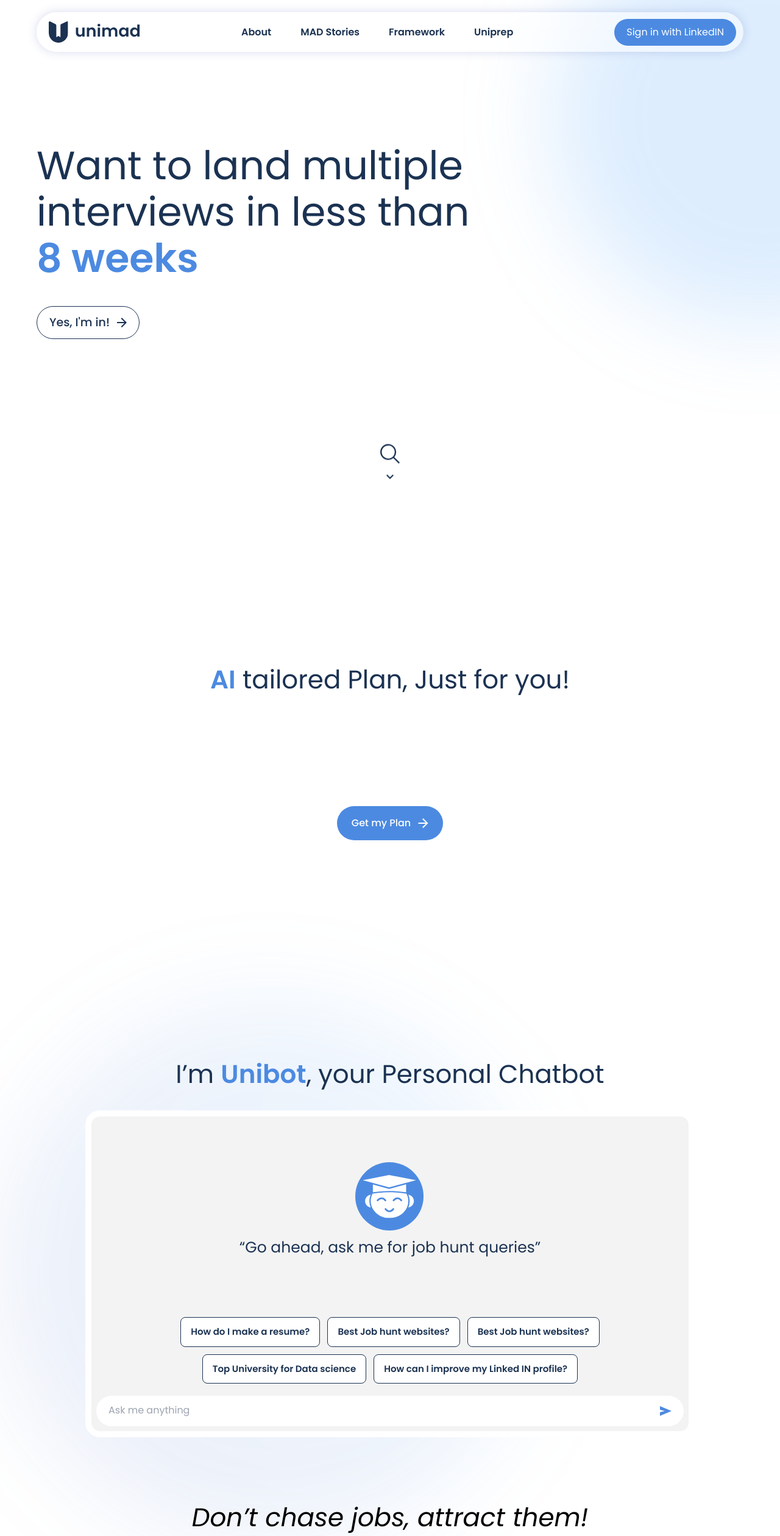
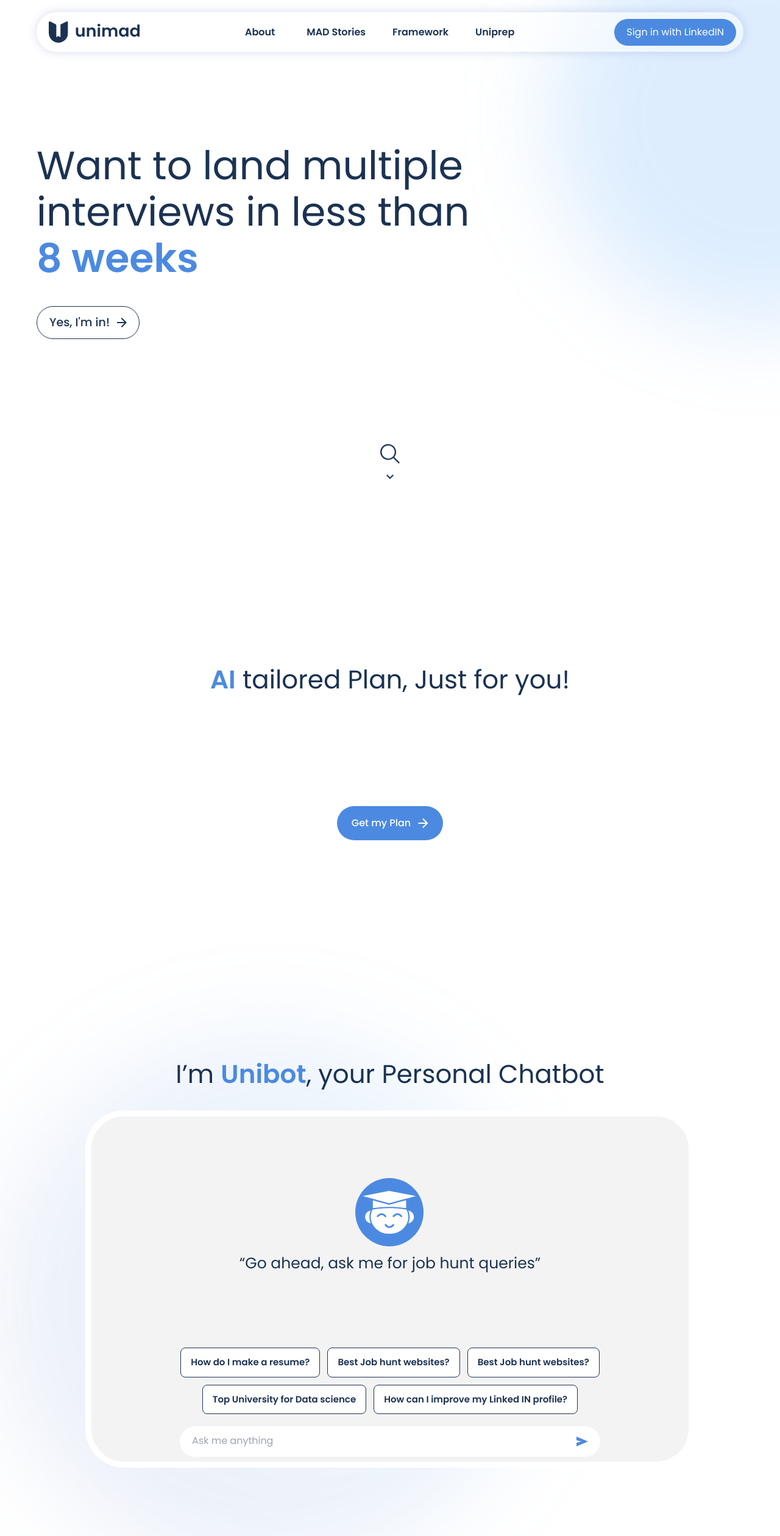
Before and after one commit to sulaimanwebdev/Unimad-V2, a Next.js app: page / in a window 1280 px wide. Shown: the top 2519 px of the page at 61% size. Built offline with nearby package versions, Linux system fonts and the light colour scheme; grey boxes are pictures that could not be loaded.

Commit message:
new changes added

```diff
--- a/src/components/ChatBotHome.js
+++ b/src/components/ChatBotHome.js
@@ -85,9 +85,9 @@ const ChatBotHome = () => {
   };
 
   return (
-    <div className={`relative bg-[#F3F3F3] border-[10px] border-white rounded-3xl order-2 md2:order-none md2:col-start-1 w-full p-2 ${isChatVisible && "visible"}`}>
+    <div className={`relative bg-[#F3F3F3] border-[10px] border-white rounded-[40px] md:rounded-[64px] order-2 md2:order-none md2:col-start-1 w-full p-2 ${isChatVisible && "visible"}`}>
       {!isChatVisible && (
-        <div className="flex items-center justify-end gap-24 flex-col text-center min-h-[450px] bg-[#F3F3F3] rounded-xl p-5">
+        <div className="flex items-center justify-end gap-24 lg:gap-[120px] flex-col text-center min-h-[450px] lg:min-h-[500px] bg-[#F3F3F3] rounded-[40px] md:rounded-[64px] p-5">
           <div>
            <img src="/images/bot.svg" alt="bot icon" className="mx-auto mb-2" />
            <div className="text-[25px]">“Go ahead, ask me for job hunt queries”</div>
@@ -105,7 +105,7 @@ const ChatBotHome = () => {
 
       {isChatVisible && (
         <>
-          <div ref={chatbotScrollRef} className={`customScroll relative bg-[#F3F3F3] rounded-xl h-[450px]  overflow-x-hidden overflow-y-auto px-3 py-3`}>
+          <div ref={chatbotScrollRef} className={`customScroll relative bg-[#F3F3F3] rounded-[40px] md:rounded-[64px] h-[450px] overflow-x-hidden overflow-y-auto px-3 py-3`}>
             <div className="flex flex-col justify-end min-h-[450px] gap-12">
 
             {botMessages.map((message, index) => (
@@ -163,7 +163,7 @@ const ChatBotHome = () => {
           </div>
           </>
       )}
-          <div className={`flex items-end gap-2 bg-white overflow-hidden min-h-[50px] max-h-[400px] pl-5 ${textareaHeight < 70 ? "rounded-full" : "rounded-lg"}`}>
+          <div className={`flex items-end gap-2 bg-white overflow-hidden w-full max-w-[690px] min-h-[50px] max-h-[400px] mx-auto pl-5 ${textareaHeight < 70 ? "rounded-full" : "rounded-lg"}`}>
             <textarea
               placeholder="Ask me anything"
               value={inputValue}
@@ -185,7 +185,7 @@ const ChatBotHome = () => {
 
 
        {blurChat &&
-       <div className="absolute top-0 left-0 flex items-center justify-center gap-7 flex-col w-full h-full p-5" style={{backdropFilter: "blur(8px)"}}>
+       <div className="absolute top-0 left-0 flex items-center justify-center rounded-[40px] lg:rounded-[64px] gap-7 flex-col w-full h-full p-5" style={{backdropFilter: "blur(8px)"}}>
         <div className="text-[35px] sm3:text-[42px] text-center"><span className="text-main font-semibold">Sign in</span> for more prompts</div>
         <button className="button2 bg-main transition hover:bg-main-dark text-white flex items-center gap-3 text-center font-medium rounded-full w-fit mx-auto px-6 py-4">Take me in <svg width="17" height="16" viewBox="0 0 17 16" fill="none" xmlns="http://www.w3.org/2000/svg"><path d="M12.675 9H0.5V7H12.675L7.075 1.4L8.5 0L16.5 8L8.5 16L7.075 14.6L12.675 9Z" fill="white"/></svg></button>
        </div>
--- a/src/components/Header.js
+++ b/src/components/Header.js
@@ -10,11 +10,11 @@ const Header = () => {
      <div className="headerCont max-w-[1160px] bg-white rounded-full mx-auto">
        <div className="mainCont flex items-center justify-between gap-5 py-3 md2:py-0">
         <Link href="/" className="flex w-fit"><img src="/images/logo.svg" alt="logo" className="w-[120px] md2:w-[150px]" /></Link>
-        <div className="hidden md2:flex items-center justify-center gap-5 lg:gap-8 h-full top-auto right-auto text-main-dark bg-transparent translate-y-1">
-          <Link href="/about" className="flex items-center justify-center font-[600] w-fit h-[65px] -translate-y-1 px-2 transition hover:bg-main-dark hover:text-white">About</Link>
-          <Link href="/mad-stories" className="flex items-center justify-center font-[600] w-fit h-[65px] -translate-y-1 px-2 transition hover:bg-main-dark hover:text-white">MAD Stories</Link>
-          <Link href="/framework" className="flex items-center justify-center font-[600] w-fit h-[65px] -translate-y-1 px-2 transition hover:bg-main-dark hover:text-white">Framework</Link>
-          <Link href="/uniprep" className="flex items-center justify-center font-[600] w-fit h-[65px] -translate-y-1 px-2 transition hover:bg-main-dark hover:text-white">Uniprep</Link>
+        <div className="hidden md2:flex items-center justify-center gap-5 h-full top-auto right-auto text-main-dark bg-transparent translate-y-1">
+          <Link href="/about" className="flex items-center justify-center font-[600] w-fit h-[65px] -translate-y-1 rounded-full transition hover:bg-main-dark hover:text-white px-5">About</Link>
+          <Link href="/mad-stories" className="flex items-center justify-center font-[600] w-fit h-[65px] -translate-y-1 rounded-full transition hover:bg-main-dark hover:text-white px-3">MAD Stories</Link>
+          <Link href="/framework" className="flex items-center justify-center font-[600] w-fit h-[65px] -translate-y-1 rounded-full transition hover:bg-main-dark hover:text-white px-3">Framework</Link>
+          <Link href="/uniprep" className="flex items-center justify-center font-[600] w-fit h-[65px] -translate-y-1 rounded-full transition hover:bg-main-dark hover:text-white px-3">Uniprep</Link>
         </div>
          <Link href="/signin" className="hidden md2:flex button2 px-5 py-2.5 rounded-full bg-main transition hover:bg-main-dark text-white w-fit -mr-2">Sign in with LinkedIN</Link>
          <button onClick={()=> {setmenu("translate-x-0")}} className="flex md2:hidden"><svg width="25" height="17" viewBox="0 0 22 14" fill="none" xmlns="http://www.w3.org/2000/svg"><path d="M1 1.14563H21" stroke="#0A256B" strokeWidth="2" strokeLinecap="round"/><path d="M1 6.70117H21" stroke="#0A256B" strokeWidth="2" strokeLinecap="round"/><path d="M1 12.2567H21" stroke="#0A256B" strokeWidth="2" strokeLinecap="round"/></svg></button>
```
